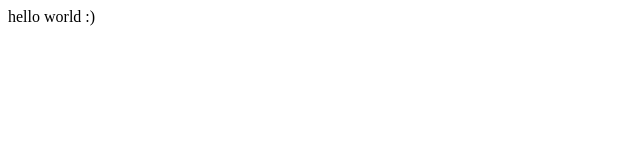
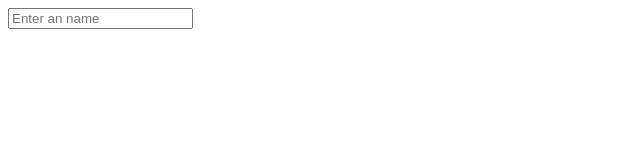
Before and after one commit to jgamaraalv/react-auto-complete, a React (Vite) app: page / in a window 1280 px wide. Shown: the top 160 px of the page, without its empty margins (0-640 px from the left). Built offline with nearby package versions, Linux system fonts and the light colour scheme.

Commit message:
Autocomplete component implementation

```diff
--- a/src/App.tsx
+++ b/src/App.tsx
@@ -1,5 +1,17 @@
+import Autocomplete from "./components/Autocomplete";
+
 function App() {
-  return <div className="App">hello world :)</div>;
+  return (
+    <div className="App">
+      <Autocomplete>
+        <Autocomplete.Input placeholder="Enter an name" />
+
+        <Autocomplete.List>
+          <Autocomplete.ListItem value="teste">Teste</Autocomplete.ListItem>
+        </Autocomplete.List>
+      </Autocomplete>
+    </div>
+  );
 }
 
 export default App;
--- /dev/null
+++ b/src/components/Autocomplete/context.tsx
@@ -0,0 +1,21 @@
+import { createContext, useState, useCallback, useContext } from "react";
+
+interface AutocompleteContextProps {
+  open: boolean;
+  value: string;
+  setValue: React.Dispatch<React.SetStateAction<string>>;
+  toggle: () => void;
+}
+
+export const AutocompleteContext =
+  createContext<AutocompleteContextProps | null>(null);
+
+export function useAutocomplete() {
+  const context = useContext(AutocompleteContext);
+
+  if (!context) {
+    throw new Error("This component must be used within <Autocomplete/>");
+  }
+
+  return context;
+}
--- /dev/null
+++ b/src/components/Autocomplete/index.tsx
@@ -0,0 +1,95 @@
+import React, { useState, useCallback } from "react";
+
+import { useAutocomplete, AutocompleteContext } from "./context";
+
+type AutocompleteProps = React.HTMLAttributes<HTMLDivElement>;
+function Autocomplete({ children, ...props }: AutocompleteProps) {
+  const [open, setOpen] = useState(false);
+  const [value, setValue] = useState("");
+  const toggle = useCallback(() => setOpen((state) => !state), []);
+
+  return (
+    <AutocompleteContext.Provider value={{ open, toggle, value, setValue }}>
+      <div {...props}>{children}</div>
+    </AutocompleteContext.Provider>
+  );
+}
+
+type InputProps = React.HTMLAttributes<HTMLInputElement>;
+function Input({ onFocus, onBlur, onChange, ...props }: InputProps) {
+  const { value, toggle, setValue } = useAutocomplete();
+
+  function inputChangeHandler(event: React.ChangeEvent<HTMLInputElement>) {
+    setValue(event.target.value);
+  }
+
+  return (
+    <input
+      onFocus={(event) => {
+        toggle();
+        onFocus?.(event);
+      }}
+      onBlur={(event) => {
+        toggle();
+        onBlur?.(event);
+      }}
+      onChange={(event) => {
+        inputChangeHandler(event);
+        onChange?.(event);
+      }}
+      value={value}
+      {...props}
+    />
+  );
+}
+
+type ListItemProps = React.HTMLAttributes<HTMLLIElement> & {
+  value: string;
+};
+function ListItem({ children, value, onMouseDown, ...props }: ListItemProps) {
+  const { setValue } = useAutocomplete();
+
+  return (
+    <li
+      onMouseDown={(event) => {
+        setValue(value);
+        onMouseDown?.(event);
+      }}
+      {...props}
+    >
+      {children}
+    </li>
+  );
+}
+
+type ListProps = Omit<React.HTMLAttributes<HTMLUListElement>, "children"> & {
+  children: React.ReactElement<ListItemProps, typeof ListItem>;
+};
+function List({ children, ...props }: ListProps) {
+  const { open, value } = useAutocomplete();
+
+  return open ? (
+    <ul {...props}>
+      {React.Children.map(children, (child) => {
+        if (child.type !== ListItem) {
+          throw new Error(
+            "<Autocomplete.List> children must be an <Autocomplete.ListItem>"
+          );
+        }
+
+        if (child.props.value.includes(value)) {
+          return child;
+        }
+
+        return null;
+      })}
+    </ul>
+  ) : null;
+}
+
+Autocomplete.Input = Input;
+Autocomplete.List = List;
+Autocomplete.ListItem = ListItem;
+
+export type { AutocompleteProps, InputProps, ListProps, ListItemProps };
+export default Autocomplete;
```
Also changed, not shown: src/components/Autocomplete/autocomplete.module.css (added), 1 other file (tests, documents, lock files or other folders).
